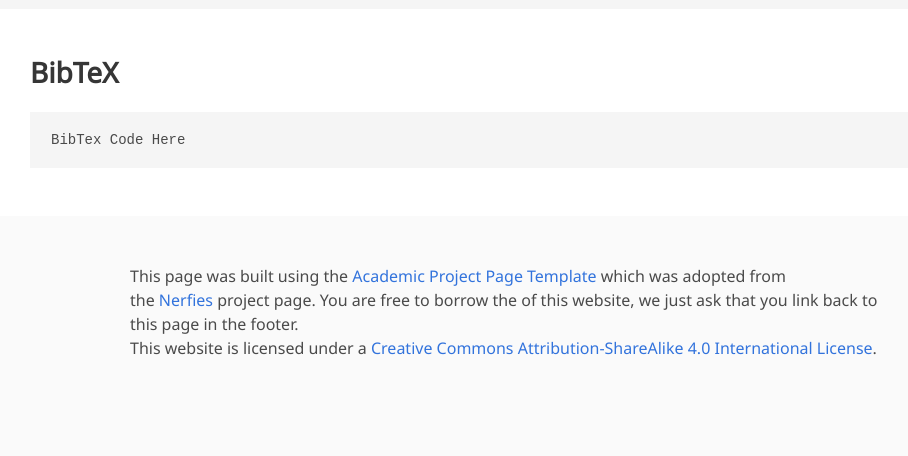
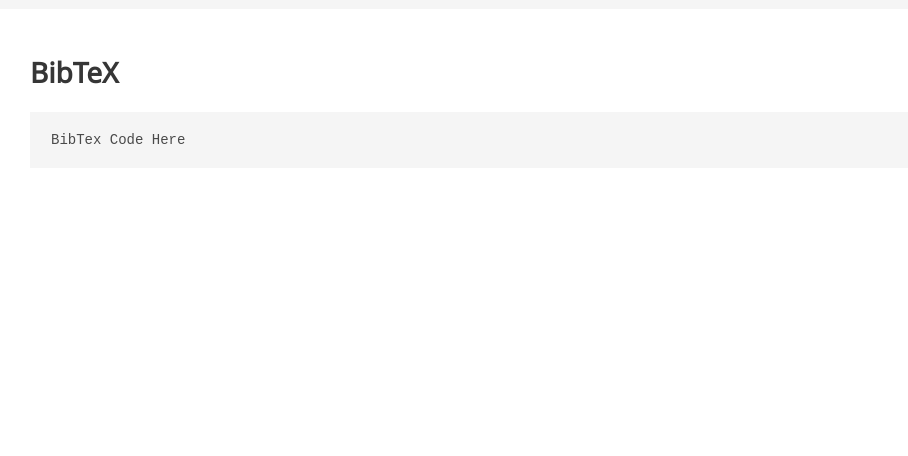
Before and after one commit to AnonymousAmaz/HDRGS, a plain HTML site: page index.html in a window 1280 px wide. Shown: the part 3488-3944 px from the top of the page, without its empty margins (130-1038 px from the left). After the commit the page ends 3704 px from the top, so only its background shows below. Drawn offline with nearby package versions, Linux system fonts and the light colour scheme; some icons are missing; a web font is replaced by a local one.

Commit message:
Update index.html

```diff
--- a/index.html
+++ b/index.html
@@ -24,7 +24,7 @@
   <meta name="viewport" content="width=device-width, initial-scale=1">
 
 
-  <title>Academic Project Page</title>
+  <title>HDR: High Dynamic Range Gaussian Splatting</title>
   <link rel="icon" type="image/x-icon" href="static/images/favicon.ico">
   <link href="https://fonts.googleapis.com/css?family=Google+Sans|Noto+Sans|Castoro"
   rel="stylesheet">
@@ -284,23 +284,6 @@
 <!--End BibTex citation -->
 
 
-  <footer class="footer">
-  <div class="container">
-    <div class="columns is-centered">
-      <div class="column is-8">
-        <div class="content">
-
-          <p>
-            This page was built using the <a href="https://github.com/eliahuhorwitz/Academic-project-page-template" target="_blank">Academic Project Page Template</a> which was adopted from the <a href="https://nerfies.github.io" target="_blank">Nerfies</a> project page.
-            You are free to borrow the of this website, we just ask that you link back to this page in the footer. <br> This website is licensed under a <a rel="license"  href="http://creativecommons.org/licenses/by-sa/4.0/" target="_blank">Creative
-            Commons Attribution-ShareAlike 4.0 International License</a>.
-          </p>
-
-        </div>
-      </div>
-    </div>
-  </div>
-</footer>
 
 <!-- Statcounter tracking code -->
 
```
